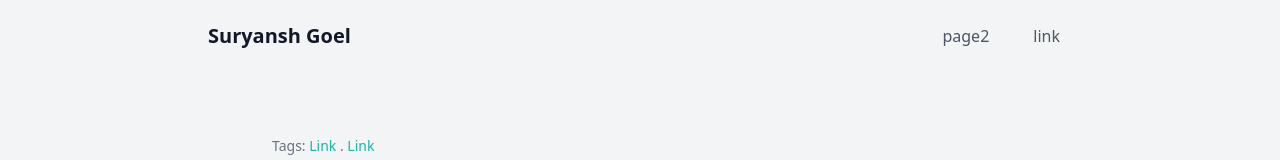
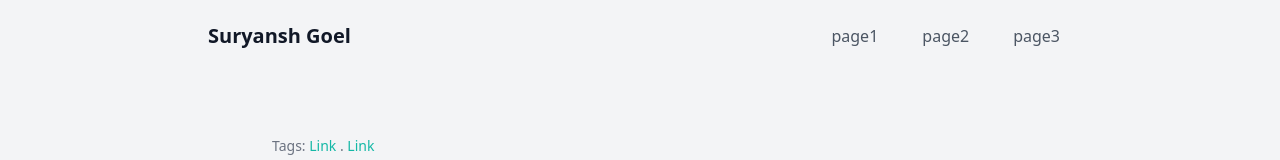
Before and after one commit to surya2003-real/static-site-generator, a website: page src/template.html in a window 1280 px wide. Shown: the top 160 px of the page. Drawn offline with nearby package versions, Linux system fonts and the light colour scheme; files that its build step writes are made by us from their sources.

Commit message:
minor improvements

```diff
--- a/src/template.html
+++ b/src/template.html
@@ -63,15 +63,22 @@
 						<li class="mr-3">
 							<a
 								class="inline-block text-gray-600 no-underline hover:text-gray-900 hover:text-underline py-2 px-4"
-								href="/page2"
-								>page2</a
+								href="/"
+								>page1</a
 							>
 						</li>
 						<li class="mr-3">
 							<a
 								class="inline-block text-gray-600 no-underline hover:text-gray-900 hover:text-underline py-2 px-4"
-								href="#"
-								>link</a
+								href="/page2"
+								>page2</a
+							>
+						</li>
+                        <li class="mr-3">
+							<a
+								class="inline-block text-gray-600 no-underline hover:text-gray-900 hover:text-underline py-2 px-4"
+								href="/page3"
+								>page3</a
 							>
 						</li>
 					</ul>
```
Also changed, not shown: dist/index.html, dist/page2.html, dist/page3.html.
